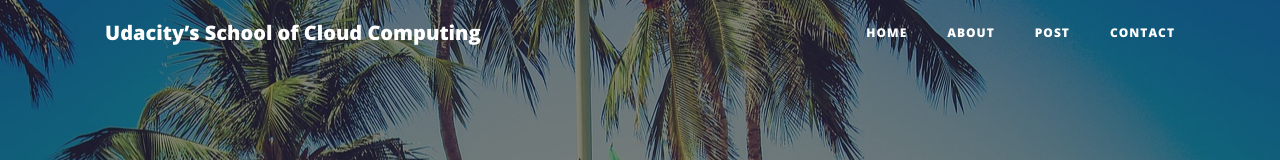
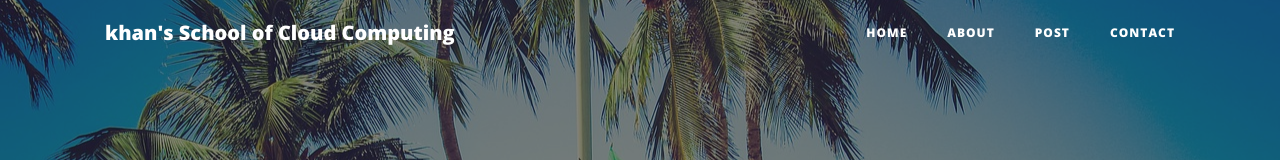
Before and after one commit to almamunkhan09/udacityCloudDevopsproject-1, a plain HTML site: page udacityproject1/index.html in a window 1280 px wide. Shown: the top 160 px of the page. Drawn offline with nearby package versions, Linux system fonts and the light colour scheme.

Commit message:
From Udacity’s to Khan’s
Changes are made as per rubric of evaluation.

```diff
--- a/udacityproject1/index.html
+++ b/udacityproject1/index.html
@@ -42,7 +42,7 @@
     <nav class="navbar navbar-expand-lg navbar-light fixed-top" id="mainNav">
       <div class="container">
         <a class="navbar-brand" href="index.html"
-          >Udacity’s School of Cloud Computing</a
+          >khan's School of Cloud Computing</a
         >
         <button
           class="navbar-toggler navbar-toggler-right"
```
